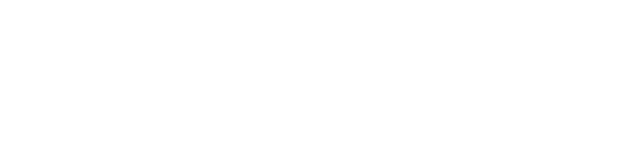
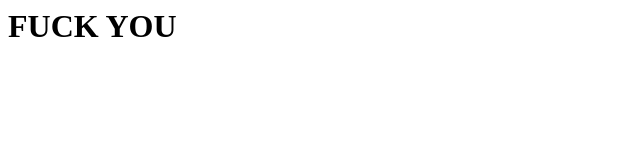
Before and after one commit to Vaynline/site-dyal-jumia, a plain HTML site: page Index.html in a window 1280 px wide. Shown: the whole page, without its empty margins (0-640 px from the left). Drawn offline with Linux system fonts and the light colour scheme.

Commit message:
Update Index.html

```diff
--- a/Index.html
+++ b/Index.html
@@ -2,4 +2,7 @@
  <head>
   <title>alma3rifa</title>
  </head>
+ <body>
+  <h1><bold> FUCK YOU </bold></h1>
+ </body>
 </html>
```
